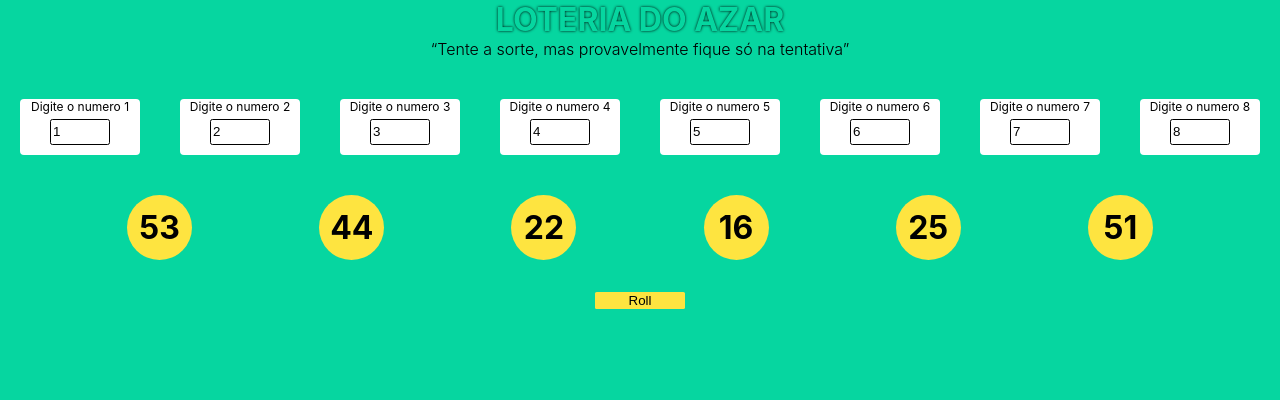
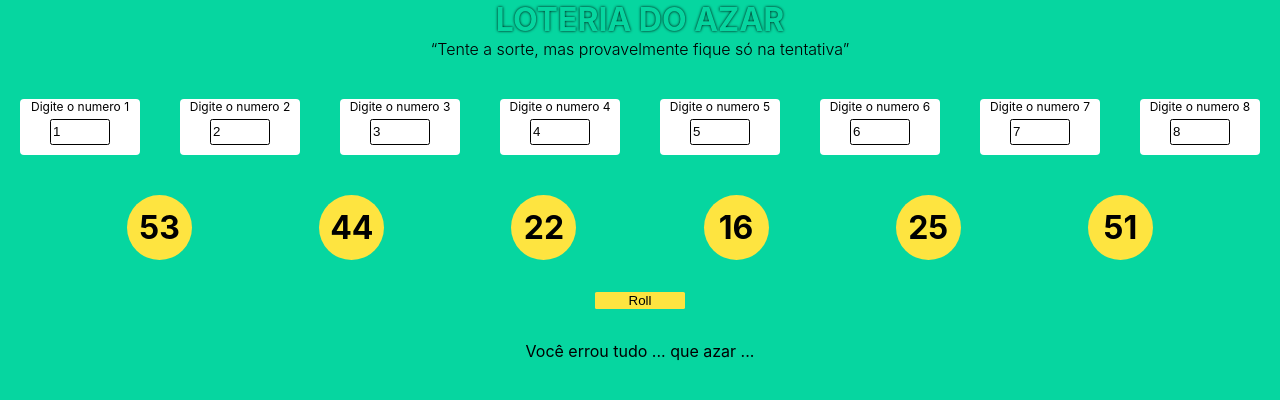
Before and after one commit to joaopedroalb/challenges-study, a Next.js app: page /Challenger-4 in a window 1280 px wide. Both pictures are taken after a click on the button "Roll". Shown: the top 400 px of the page. Built offline with nearby package versions, Linux system fonts and the light colour scheme.

Commit message:
Add logica do calculo de acertos

```diff
--- a/components/challenge-4/RowBalls/index.tsx
+++ b/components/challenge-4/RowBalls/index.tsx
@@ -2,12 +2,13 @@ import style from './index.module.css'
 import Ball from "../Ball";
 import {useState} from 'react'
 
-export default function RowBalls(){
+export default function RowBalls(props:{listInputs:Array<number>}){
 
     const [preLoad, setPreLoad] = useState(false);
 
     const [listAllNumbers,setListAllNumbers] = useState(Array.from({length:80},(_,i)=>i+1));
     const [listBalls] = useState(Array.from({length:6}))
+    const [correctBalls,setCorrectBalls] = useState(0);
 
     function roll(){
         for(let i = 0; i<6 ; i++){
@@ -16,8 +17,23 @@ export default function RowBalls(){
             setListAllNumbers(listAllNumbers.splice(index,1))
             //allNumbersAux = allNumbersAux.splice(index,1);
         }
+        setCorrectBalls(props.listInputs.filter(value=>listBalls.indexOf(value)!==-1).length)
         setListAllNumbers(Array.from({length:80},(_,i)=>i+1))
         setPreLoad(true);
+    }
+
+    const textRes = (correct:number) =>{
+        if(correct == 0)
+            return `Você errou tudo ... que azar ...`
+
+        if(correct == 1)
+            return `Você acertou apenas 1 que triste ...`
+
+        if(correct < 6 )
+            return `Você acertou ${correct} números tente mais uma vez`
+
+        if(correct == 6)
+            return `Você ganhou PARABENS`
     }
 
     return(
@@ -32,6 +48,8 @@ export default function RowBalls(){
             </div>
 
             <button className={style.btnRoll} onClick={roll}>Roll</button>
+            {preLoad?
+            (<span>{textRes(correctBalls)}</span>):(<></>)}
         </div>
     )
 }
--- a/pages/Challenger-4.tsx
+++ b/pages/Challenger-4.tsx
@@ -18,7 +18,7 @@ export default function ChallengerFour(){
                 <span><q>Tente a sorte, mas provavelmente fique só na tentativa</q></span>
             </div>
             <RowQuina list={listInputsValues} eventOnChange={onChangeInputeValue}/>
-            <RowBalls/>
+            <RowBalls listInputs={listInputsValues}/>
         </div>
     )
 }
```
